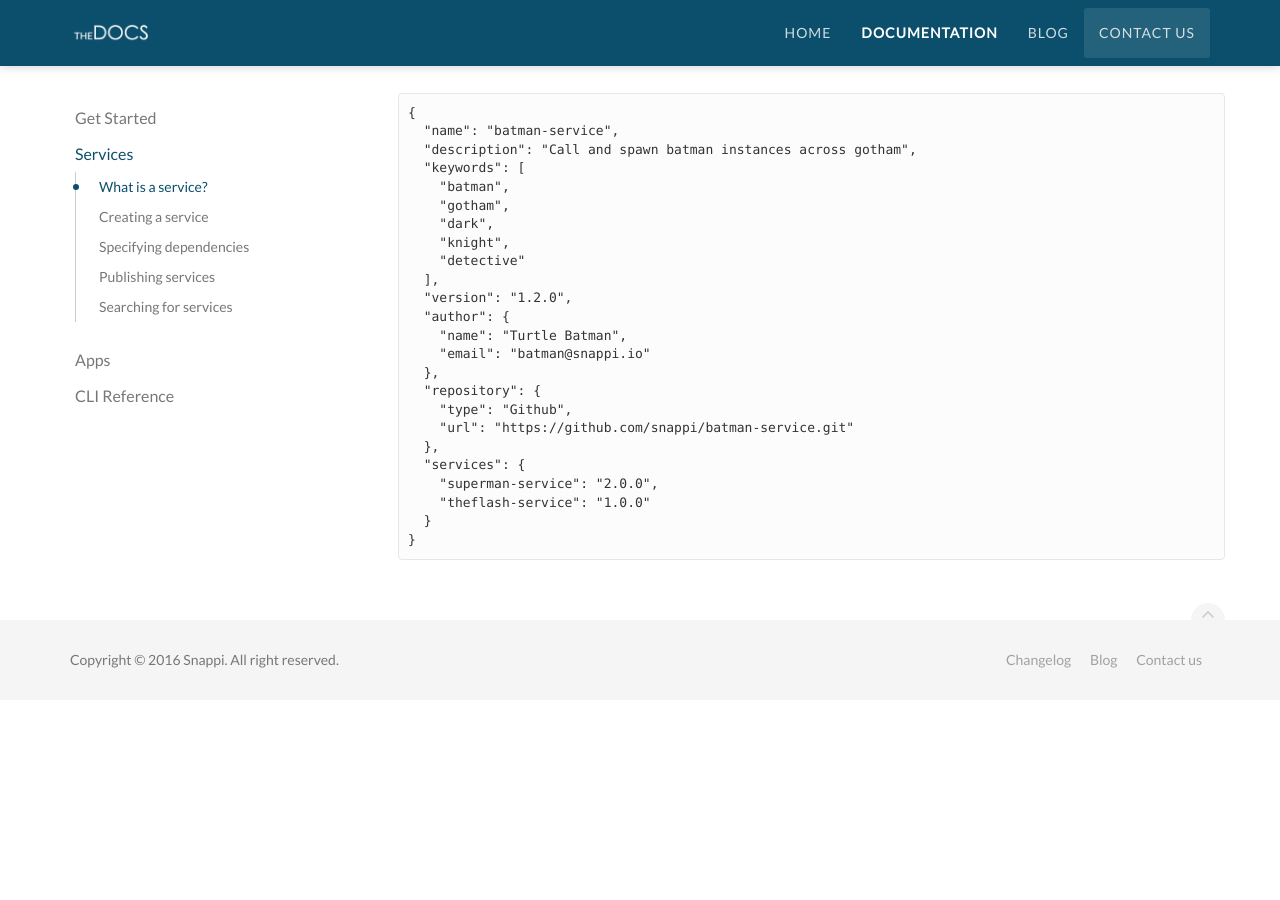
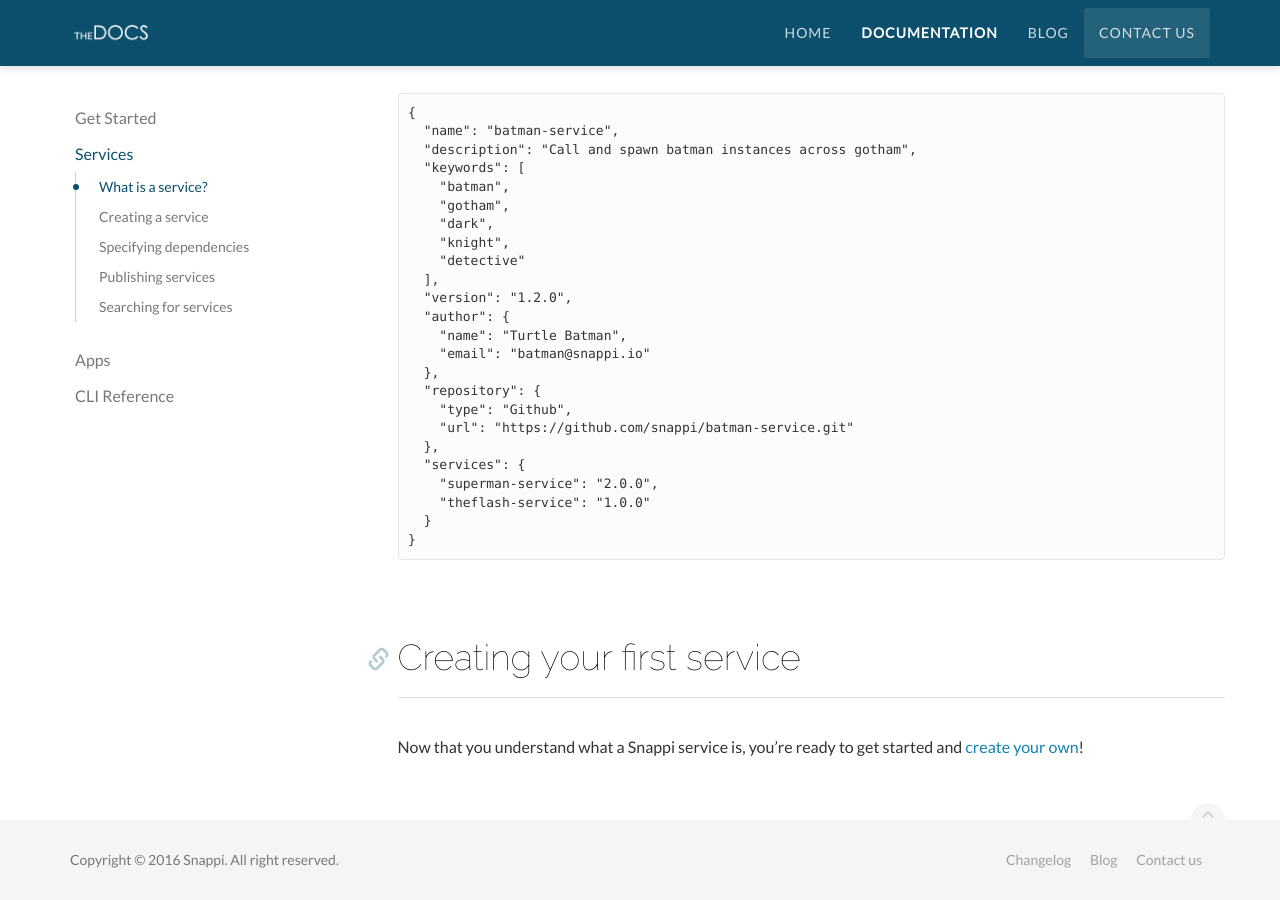
Before and after one commit to snappi/snappi.github.io, a Jekyll site: the page built from _docs/services/01_what_is_a_service.md, in a window 1280 px wide and 900 px high, scrolled down 1217 px. Built offline with Jekyll 4.4.1, drawn with Linux system fonts in a browser that asks for light colours; comment, search, counter and statistics services are not loaded; before the commit the page ends 1917 px from its top, so only the background shows below that.

Commit message:
Added link to creating services from the overview of a service

````diff
--- a/_docs/services/01_what_is_a_service.md
+++ b/_docs/services/01_what_is_a_service.md
@@ -70,3 +70,6 @@ At a minimum, a `snappi-service.json` file must have the following:
   }
 }
 ```
+
+## Creating your first service
+Now that you understand what a Snappi service is, you're ready to get started and [create your own](/services/creating/)!
````
